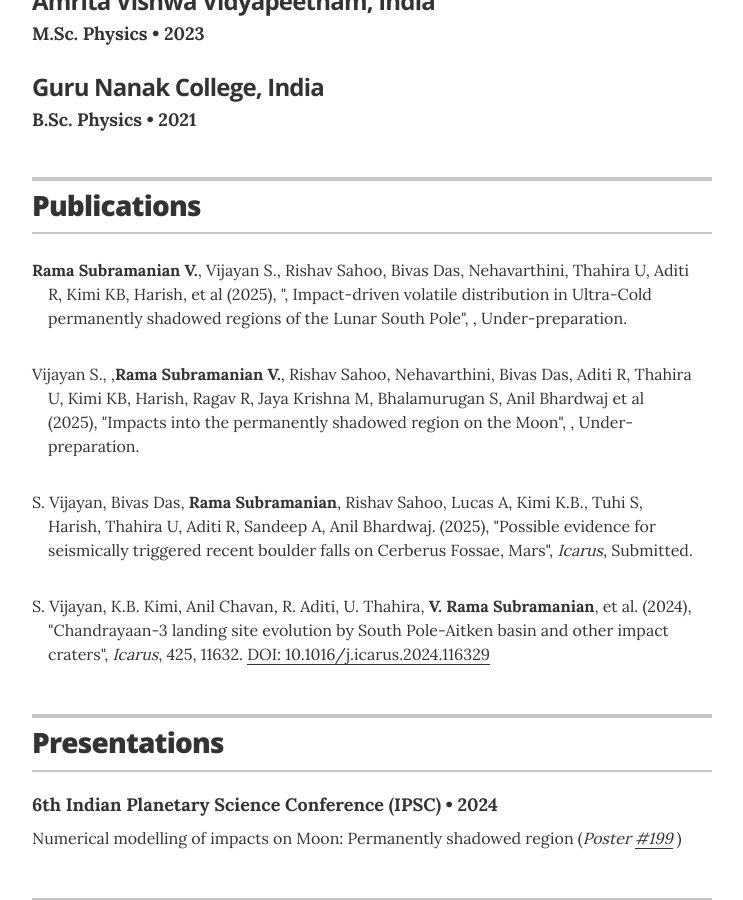
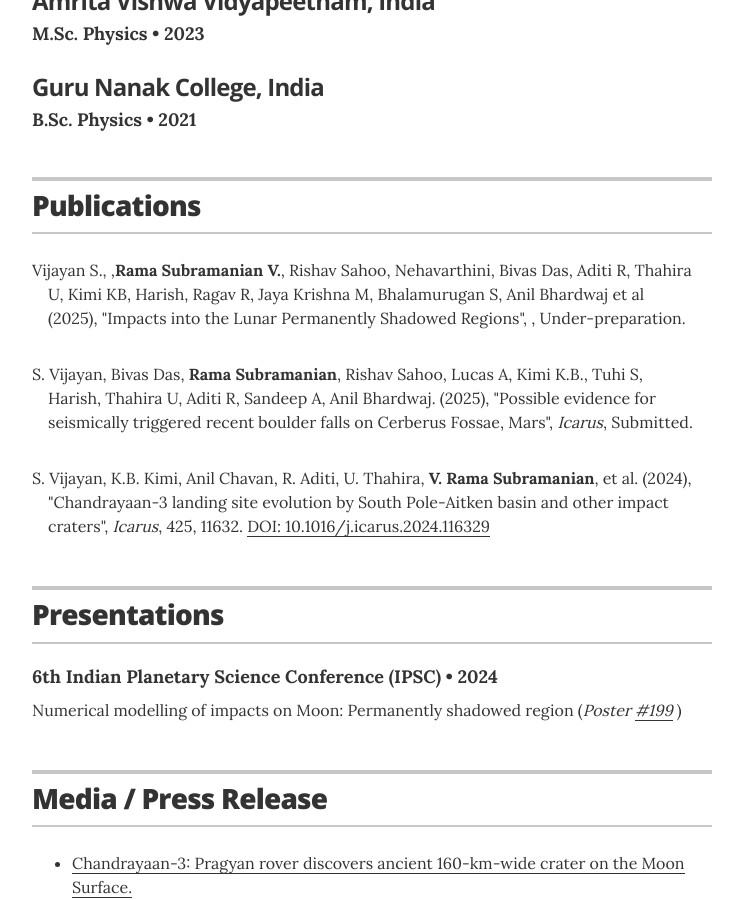
Before and after one commit to rasnv/rasnv.github.io, a Jekyll site: the page built from index.html, in a window 1280 px wide and 900 px high, scrolled down 844 px. Shown: the whole window, without its empty margins (268-1011 px from the left). Built offline with Jekyll 4.4.1, drawn with Linux system fonts in a browser that asks for light colours.

Commit message:
Update publications.yml

```diff
--- a/_data/publications.yml
+++ b/_data/publications.yml
@@ -1,12 +1,12 @@
 # Publications
-- title: ', Impact-driven volatile distribution in Ultra-Cold permanently shadowed regions of the Lunar South Pole'
-  authors: '<b>Rama Subramanian V.</b>, Vijayan S., Rishav Sahoo, Bivas Das, Nehavarthini, Thahira U, Aditi R, Kimi KB, Harish, et al'
+#- title: ', Impact-driven volatile distribution in Ultra-Cold permanently shadowed regions of the Lunar South Pole'
+#  authors: '<b>Rama Subramanian V.</b>, Vijayan S., Rishav Sahoo, Bivas Das, Nehavarthini, Thahira U, Aditi R, Kimi KB, Harish, et al'
 #  journal: Icarus
 #  volume: 128
-  year: 2025
-  pages: Under-preparation
+#  year: 2025
+#  pages: Under-preparation
 
-- title: 'Impacts into the permanently shadowed region on the Moon'
+- title: 'Impacts into the Lunar Permanently Shadowed Regions'
   authors: 'Vijayan S., ,<b>Rama Subramanian V.</b>, Rishav Sahoo, Nehavarthini, Bivas Das, Aditi R, Thahira U, Kimi KB, Harish, Ragav R, Jaya Krishna M, Bhalamurugan S, Anil Bhardwaj et al'
 #  journal: Icarus
 #  volume: 128
```
